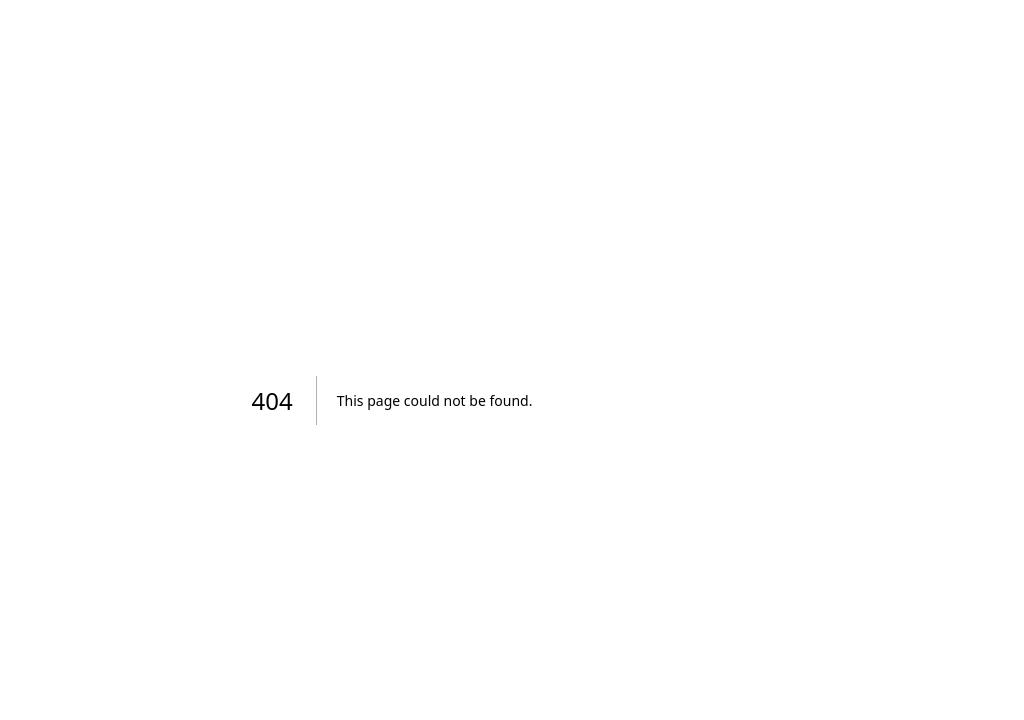
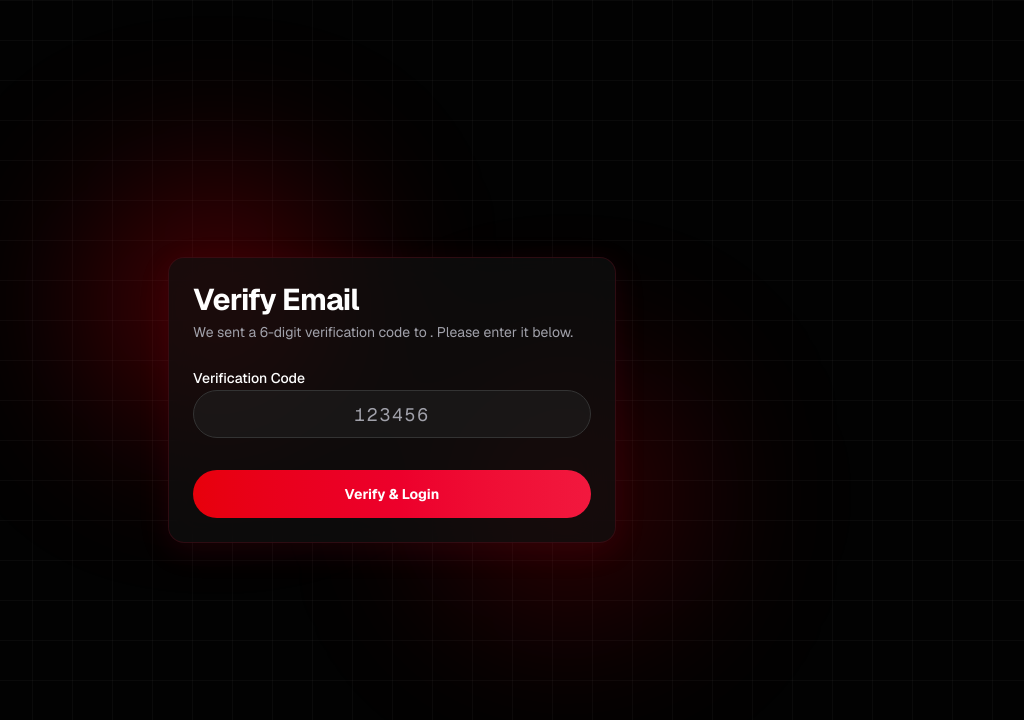
Before and after one commit to Imayankparadkar/Assignment, a Next.js app: page /verify-email in a window 1280 px wide. Before the commit this address had no page. Shown: the top 720 px of the page, without its empty margins (248-1272 px from the left). Built offline with nearby package versions, Linux system fonts and the light colour scheme.

Commit message:
feat: add complete email verification flow with Resend OTP integration

```diff
--- /dev/null
+++ b/src/app/api/send-verification/route.ts
@@ -0,0 +1,47 @@
+import { NextResponse } from 'next/server';
+import { Resend } from 'resend';
+
+const resend = new Resend(process.env.RESEND_API_KEY);
+
+export async function POST(request: Request) {
+  try {
+    const { email, code } = await request.json();
+
+    if (!email || !code) {
+      return NextResponse.json({ error: 'Email and code are required' }, { status: 400 });
+    }
+
+    if (!process.env.RESEND_API_KEY) {
+      console.warn("RESEND_API_KEY is not set. Simulating success for testing.");
+      return NextResponse.json({ success: true, mock: true });
+    }
+
+    const { data, error } = await resend.emails.send({
+      from: 'Securify <onboarding@resend.dev>',
+      to: email,
+      subject: 'Verify Your Email - Securify',
+      html: `
+        <div style="font-family: Arial, sans-serif; background-color: #000; color: #fff; padding: 40px; border-radius: 8px;">
+          <h1 style="color: #ef4444; margin-bottom: 20px;">Welcome to Securify</h1>
+          <p style="font-size: 16px; margin-bottom: 30px;">
+            Thank you for creating an account. To complete your registration, please enter the following 6-digit verification code:
+          </p>
+          <div style="background-color: #18181b; padding: 20px; border-radius: 8px; text-align: center; margin-bottom: 30px;">
+            <span style="font-size: 32px; font-weight: bold; letter-spacing: 8px; color: #ef4444;">${code}</span>
+          </div>
+          <p style="font-size: 14px; color: #a1a1aa; margin-top: 30px;">
+            If you didn't request this, you can safely ignore this email.
+          </p>
+        </div>
+      `,
+    });
+
+    if (error) {
+      return NextResponse.json({ error }, { status: 400 });
+    }
+
+    return NextResponse.json({ success: true, data });
+  } catch (error) {
+    return NextResponse.json({ error: 'Failed to send verification email' }, { status: 500 });
+  }
+}
--- a/src/app/login/page.tsx
+++ b/src/app/login/page.tsx
@@ -52,7 +52,7 @@ export default function LoginPage() {
       let mockUsers = existingUsersStr ? JSON.parse(existingUsersStr) : [];
 
       // Seed default account if it doesn't exist
-      const defaultUser = { id: "1", name: "Test User", email: "test@example.com", password: "password123" };
+      const defaultUser = { id: "1", name: "Test User", email: "test@example.com", password: "password123", verified: true };
       if (!mockUsers.find((u: any) => u.email === defaultUser.email)) {
         mockUsers.push(defaultUser);
         localStorage.setItem("mockUsers", JSON.stringify(mockUsers));
@@ -69,6 +69,12 @@ export default function LoginPage() {
 
       if (user.password !== data.password) {
         setError("Invalid email or password.");
+        setIsLoading(false);
+        return;
+      }
+
+      if (user.verified === false) {
+        setError("Please verify your email address first.");
         setIsLoading(false);
         return;
       }
--- a/src/app/signup/page.tsx
+++ b/src/app/signup/page.tsx
@@ -5,6 +5,7 @@ import { useForm } from "react-hook-form";
 import { zodResolver } from "@hookform/resolvers/zod";
 import * as z from "zod";
 import Link from "next/link";
+import { useRouter } from "next/navigation";
 import { Eye, EyeOff } from "lucide-react";
 import { useAuth } from "@/context/AuthContext";
 import { Card, CardContent, CardDescription, CardFooter, CardHeader, CardTitle } from "@/components/ui/card";
@@ -25,6 +26,7 @@ const signupSchema = z.object({
 type SignupFormValues = z.infer<typeof signupSchema>;
 
 export default function SignupPage() {
+  const router = useRouter();
   const { login } = useAuth();
   const [showPassword, setShowPassword] = useState(false);
   const [showConfirmPassword, setShowConfirmPassword] = useState(false);
@@ -48,14 +50,16 @@ export default function SignupPage() {
   const onSubmit = async (data: SignupFormValues) => {
     setIsLoading(true);
 
-    // Simulate API call for registration
-    timeoutRef.current = setTimeout(() => {
+    try {
       // Create user object for mock database
+      const verificationCode = Math.floor(100000 + Math.random() * 900000).toString(); // 6-digit OTP
       const newUser = {
         id: Math.random().toString(36).substr(2, 9),
         name: data.name,
         email: data.email,
         password: data.password,
+        verified: false,
+        verificationCode: verificationCode
       };
 
       // Get existing users from mock database
@@ -66,21 +70,30 @@ export default function SignupPage() {
       const userExists = existingUsers.find((u: any) => u.email === data.email);
 
       if (userExists) {
-        // In a real app we'd show an error state for this, but for now we just proceed to login
-        // to not break the UI flow drastically without adding new error states to signup.
-        // Actually, let's just proceed to login the existing user.
+        // Proceed to verification if they already exist (in a real app, handle differently)
       } else {
         existingUsers.push(newUser);
         localStorage.setItem("mockUsers", JSON.stringify(existingUsers));
       }
 
-      // Mock successful signup and auto-login
-      login("mock-jwt-token-newuser", {
-        id: newUser.id,
-        name: newUser.name,
-        email: newUser.email,
+      // Send verification email via API
+      const response = await fetch('/api/send-verification', {
+        method: 'POST',
+        headers: { 'Content-Type': 'application/json' },
+        body: JSON.stringify({ email: newUser.email, code: verificationCode }),
       });
-    }, 1500);
+
+      if (!response.ok) {
+        throw new Error('Failed to send verification email');
+      }
+
+      setIsLoading(false);
+      // Redirect to verification page
+      router.push(`/verify-email?email=${encodeURIComponent(newUser.email)}`);
+    } catch (error) {
+      console.error(error);
+      setIsLoading(false);
+    }
   };
 
   return (
--- /dev/null
+++ b/src/app/verify-email/page.tsx
@@ -0,0 +1,134 @@
+"use client";
+
+import React, { useState, useEffect, useRef, Suspense } from "react";
+import { useRouter, useSearchParams } from "next/navigation";
+import { useForm } from "react-hook-form";
+import { zodResolver } from "@hookform/resolvers/zod";
+import * as z from "zod";
+import { useAuth } from "@/context/AuthContext";
+import { Card, CardContent, CardDescription, CardHeader, CardTitle } from "@/components/ui/card";
+import { Input } from "@/components/ui/input";
+import { Button } from "@/components/ui/button";
+import { Label } from "@/components/ui/label";
+
+const verifySchema = z.object({
+  code: z.string().length(6, "Code must be exactly 6 digits"),
+});
+
+type VerifyFormValues = z.infer<typeof verifySchema>;
+
+function VerifyEmailForm() {
+  const router = useRouter();
+  const searchParams = useSearchParams();
+  const email = searchParams.get("email");
+  const { login } = useAuth();
+
+  const [isLoading, setIsLoading] = useState(false);
+  const [error, setError] = useState<string | null>(null);
+  const timeoutRef = useRef<NodeJS.Timeout | null>(null);
+
+  useEffect(() => {
+    return () => {
+      if (timeoutRef.current) clearTimeout(timeoutRef.current);
+    };
+  }, []);
+
+  const {
+    register,
+    handleSubmit,
+    formState: { errors },
+  } = useForm<VerifyFormValues>({
+    resolver: zodResolver(verifySchema),
+  });
+
+  const onSubmit = async (data: VerifyFormValues) => {
+    setIsLoading(true);
+    setError(null);
+
+    timeoutRef.current = setTimeout(() => {
+      const existingUsersStr = localStorage.getItem("mockUsers");
+      let mockUsers = existingUsersStr ? JSON.parse(existingUsersStr) : [];
+
+      const userIndex = mockUsers.findIndex((u: any) => u.email === email);
+
+      if (userIndex === -1) {
+        setError("User not found.");
+        setIsLoading(false);
+        return;
+      }
+
+      const user = mockUsers[userIndex];
+
+      if (user.verificationCode !== data.code) {
+        setError("Invalid verification code.");
+        setIsLoading(false);
+        return;
+      }
+
+      // Mark user as verified
+      mockUsers[userIndex].verified = true;
+      localStorage.setItem("mockUsers", JSON.stringify(mockUsers));
+
+      // Log the user in
+      login("mock-jwt-token-verified", {
+        id: user.id,
+        name: user.name,
+        email: user.email,
+      });
+    }, 1000);
+  };
+
+  return (
+    <div className="flex min-h-screen bg-background bg-grid items-center justify-center p-4 sm:p-8 relative overflow-hidden">
+      <div className="w-full max-w-md relative">
+        <div className="absolute -top-20 -left-20 w-64 h-64 bg-red-600/30 rounded-full blur-[80px]"></div>
+        <div className="absolute -bottom-20 -right-20 w-64 h-64 bg-red-600/20 rounded-full blur-[80px]"></div>
+
+        <Card className="relative z-10">
+          <CardHeader className="space-y-1">
+            <CardTitle className="text-3xl font-bold tracking-tight">Verify Email</CardTitle>
+            <CardDescription>
+              We sent a 6-digit verification code to <strong className="text-foreground">{email}</strong>. Please enter it below.
+            </CardDescription>
+          </CardHeader>
+          <CardContent>
+            {error && (
+              <div className="mb-4 rounded-md bg-red-500/10 p-3 text-sm text-red-500 border border-red-500/20">
+                {error}
+              </div>
+            )}
+            <form onSubmit={handleSubmit(onSubmit)} className="space-y-4">
+              <div className="space-y-2">
+                <Label htmlFor="code">Verification Code</Label>
+                <Input
+                  id="code"
+                  type="text"
+                  placeholder="123456"
+                  maxLength={6}
+                  disabled={isLoading}
+                  {...register("code")}
+                  className={errors.code ? "border-red-500 text-center text-lg tracking-widest font-mono" : "text-center text-lg tracking-widest font-mono"}
+                />
+                {errors.code && (
+                  <p className="text-xs text-red-500">{errors.code.message}</p>
+                )}
+              </div>
+
+              <Button type="submit" className="w-full mt-4" isLoading={isLoading}>
+                Verify & Login
+              </Button>
+            </form>
+          </CardContent>
+        </Card>
+      </div>
+    </div>
+  );
+}
+
+export default function VerifyEmailPage() {
+  return (
+    <Suspense fallback={<div className="min-h-screen bg-background flex items-center justify-center text-foreground">Loading...</div>}>
+      <VerifyEmailForm />
+    </Suspense>
+  );
+}
```
Also changed, not shown: 1 other file (tests, documents, lock files or other folders).
